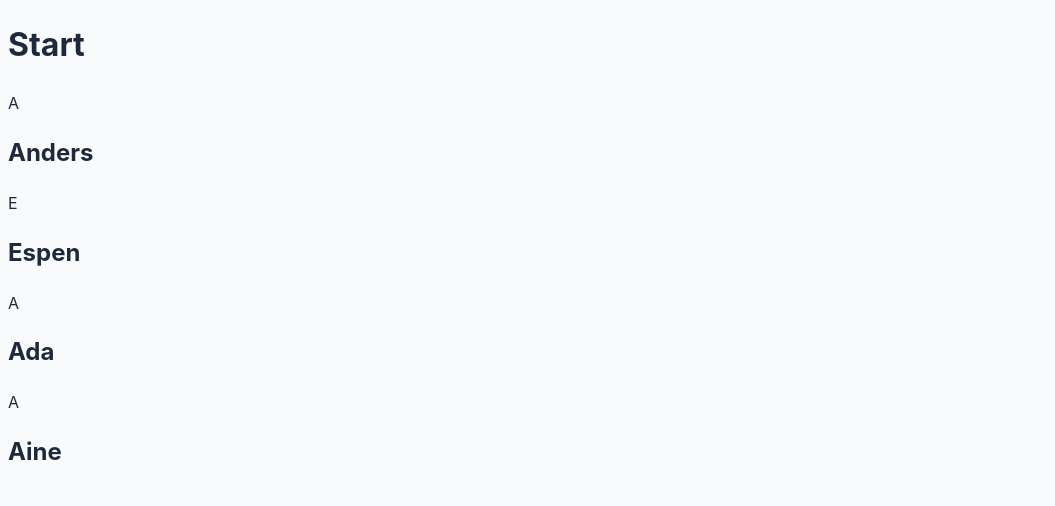
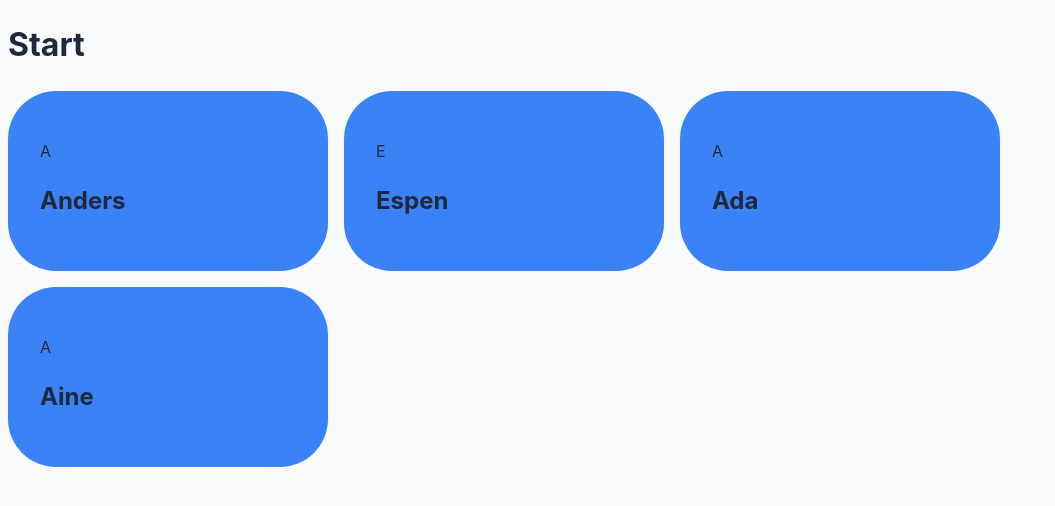
Before and after one commit to minttuNB/liveex, a React (Vite) app in the folder frontend/: page / in a window 1280 px wide. Shown: the top 506 px of the page, without its empty margins (0-1055 px from the left). Built offline with nearby package versions, Linux system fonts and the light colour scheme.

Commit message:
Simple styling

```diff
--- a/frontend/src/components/Student.tsx
+++ b/frontend/src/components/Student.tsx
@@ -3,10 +3,10 @@ import { StudentProps } from "./types";
 
 function Student(props: StudentProps) {
 	return (
-		<>
+		<article className="student">
 			<Avatar name={props.name}/>
 			<h2>{props.name}</h2>
-		</>
+		</article>
 	);
 }
 
--- a/frontend/src/index.css
+++ b/frontend/src/index.css
@@ -18,7 +18,9 @@
 	--warning-color: #eab308; /* Yellow 500 */
 	--error-color: #ef4444; /* Red 500 */
 }
-
+*{
+	box-sizing: border-box;
+}
 body {
 	font-family: "Inter", "Segoe UI", "Roboto", "Oxygen", "Ubuntu", "Cantarell",
 		"Fira Sans", "Droid Sans", "Helvetica Neue", sans-serif;
@@ -28,3 +30,16 @@ body {
 	-webkit-font-smoothing: antialiased;
 	-moz-osx-font-smoothing: grayscale;
 }
+.studentGrid{
+	display: flex;
+	margin: auto;
+	flex-wrap: wrap;
+	gap: 1rem;
+}
+.student{
+	border-radius: 3rem;
+	background: var(--primary-color);
+	color: var(--text-color);
+	min-width: 20rem;
+	padding: 2rem;
+}
```
